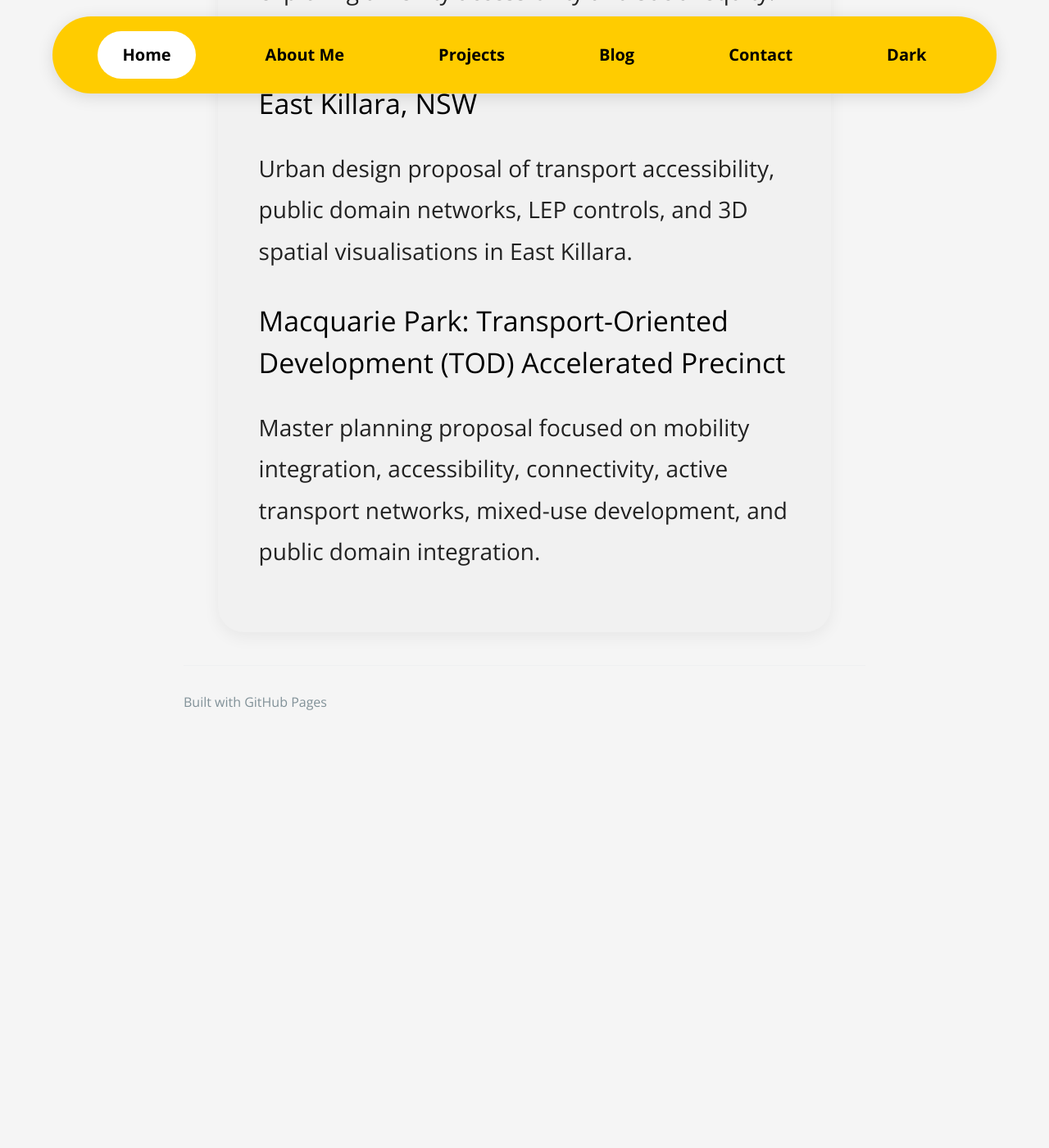
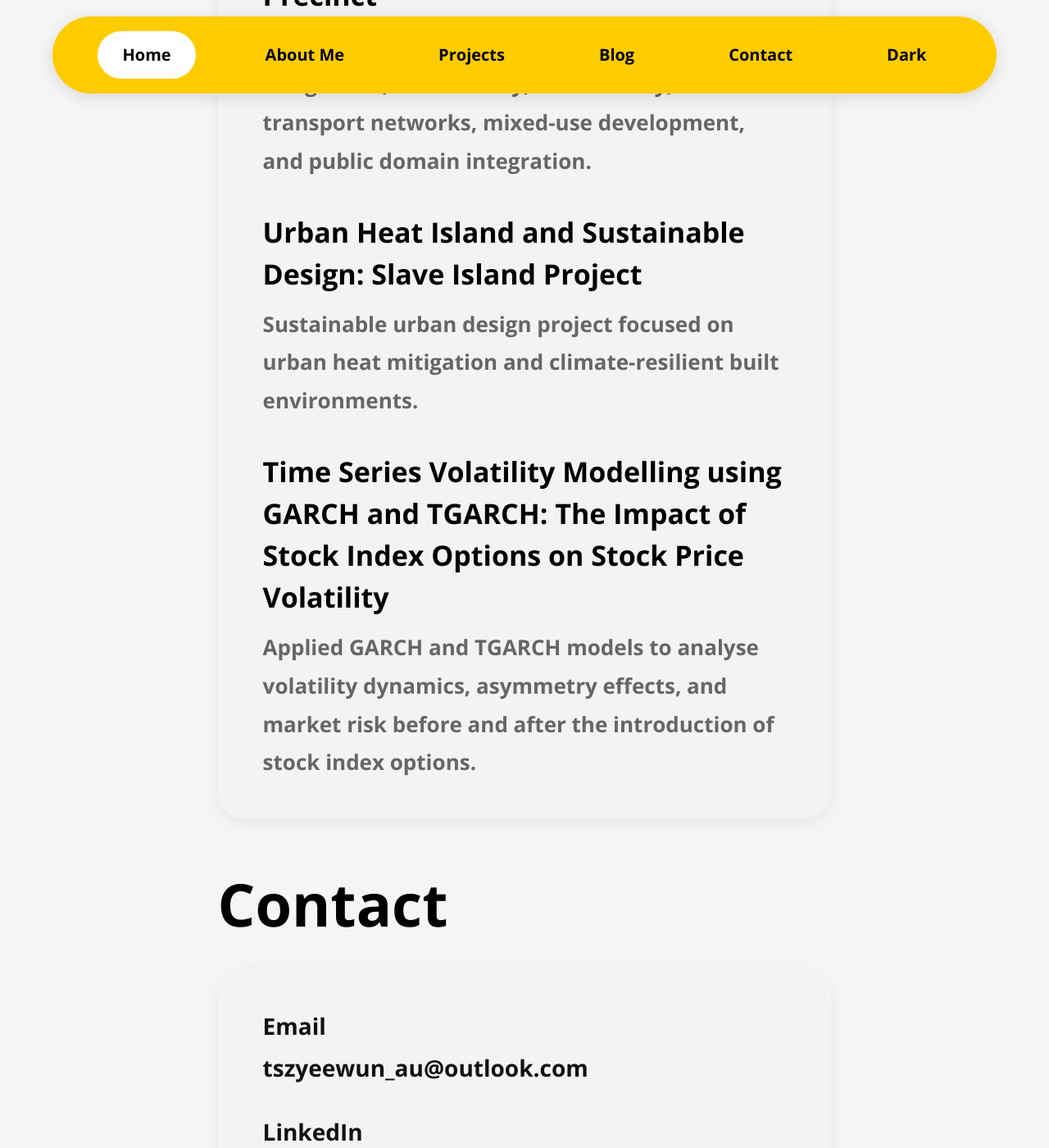
Before and after one commit to tszyeewun/tszyeewun.github.io, a Jekyll site: the page built from index.md, in a window 1280 px wide and 1400 px high, scrolled down 4735 px. Shown: the whole window at 82% size. Built offline with Jekyll 4.4.1, drawn with Linux system fonts in a browser that asks for light colours; before the commit the page ends 5635 px from its top, so only the background shows below that; some of the changed text lies outside the part shown.

Commit message:
Refactor index.md for improved structure and styling

```diff
--- a/index.md
+++ b/index.md
@@ -27,13 +27,13 @@
 
     <h2>Focus Areas</h2>
 
-    <ul>
-      <li>Artificial Intelligence & Machine Learning</li>
-      <li>Transport Modelling</li>
-      <li>GIS & Spatial Analytics</li>
-      <li>Urban Planning</li>
-      <li>Economic & Financial Analysis</li>
-    </ul>
+    <p>
+      Artificial Intelligence & Machine Learning<br>
+      Transport Modelling<br>
+      GIS & Spatial Analytics<br>
+      Urban Planning<br>
+      Economic & Financial Analysis
+    </p>
 
   </div>
 
@@ -48,14 +48,14 @@
     <h2>University of New South Wales</h2>
 
     <p>
-      <strong>Master of City Planning</strong><br>
+      Master of City Planning<br>
       Nov 2024 – Aug 2026 (Expected)
     </p>
 
     <h2>Tianjin University</h2>
 
     <p>
-      <strong>Bachelor of Finance</strong><br>
+      Bachelor of Finance<br>
       Sep 2020 – Jul 2024
     </p>
 
@@ -69,40 +69,37 @@
 
   <div class="about-card">
 
-    <h2>Traffic & Transport</h2>
+    <div class="skill-category">
+      Traffic & Transport
+    </div>
 
-    <ul>
-      <li>SIDRA</li>
-      <li>AutoTURN</li>
-      <li>SUMO</li>
-      <li>AutoCAD</li>
-    </ul>
+    <div class="skill-content">
+      SIDRA, AutoTURN, SUMO, AutoCAD
+    </div>
 
-    <h2>GIS & Spatial</h2>
+    <div class="skill-category">
+      GIS & Spatial
+    </div>
 
-    <ul>
-      <li>QGIS</li>
-      <li>ArcGIS Pro</li>
-      <li>ArcGIS Online</li>
-      <li>Vectorworks</li>
-    </ul>
+    <div class="skill-content">
+      QGIS, ArcGIS Pro, ArcGIS Online, Vectorworks
+    </div>
 
-    <h2>Programming</h2>
+    <div class="skill-category">
+      Programming
+    </div>
 
-    <ul>
-      <li>Python</li>
-      <li>MATLAB</li>
-      <li>C++</li>
-    </ul>
+    <div class="skill-content">
+      Python, MATLAB, C++
+    </div>
 
-    <h2>Data & Analytics</h2>
+    <div class="skill-category">
+      Data & Analytics
+    </div>
 
-    <ul>
-      <li>MySQL</li>
-      <li>SPSS</li>
-      <li>EViews</li>
-      <li>NVivo</li>
-    </ul>
+    <div class="skill-content">
+      MySQL, SPSS, EViews, NVivo
+    </div>
 
   </div>
 
@@ -114,36 +111,77 @@
 
   <div class="about-card">
 
-    <h2>
+    <div class="project-title">
       PedLight-SAC: Reinforcement Learning for Traffic Signal Control with Pedestrian Equity
-    </h2>
+    </div>
+
+    <div class="project-description">
+      Soft Actor-Critic (SAC) framework for pedestrian-aware traffic signal optimization.
+    </div>
+
+    <div class="project-title">
+      GIS Analysis of Amenity Equity in Blacktown, NSW
+    </div>
+
+    <div class="project-description">
+      Spatial analysis and interactive GIS storytelling exploring amenity accessibility and social equity.
+    </div>
+
+    <div class="project-title">
+      Urban Analysis and Design Proposal for East Killara, NSW
+    </div>
+
+    <div class="project-description">
+      Urban design proposal of transport accessibility, public domain networks, LEP controls, and 3D spatial visualisations in East Killara.
+    </div>
+
+    <div class="project-title">
+      Macquarie Park: Transport-Oriented Development (TOD) Accelerated Precinct
+    </div>
+
+    <div class="project-description">
+      Master planning proposal focused on mobility integration, accessibility, connectivity, active transport networks, mixed-use development, and public domain integration.
+    </div>
+
+    <div class="project-title">
+      Urban Heat Island and Sustainable Design: Slave Island Project
+    </div>
+
+    <div class="project-description">
+      Sustainable urban design project focused on urban heat mitigation and climate-resilient built environments.
+    </div>
+
+    <div class="project-title">
+      Time Series Volatility Modelling using GARCH and TGARCH: The Impact of Stock Index Options on Stock Price Volatility
+    </div>
+
+    <div class="project-description">
+      Applied GARCH and TGARCH models to analyse volatility dynamics, asymmetry effects, and market risk before and after the introduction of stock index options.
+    </div>
+
+  </div>
+
+</section>
+
+<section class="about-section">
+
+  <h1>Contact</h1>
+
+  <div class="about-card">
 
     <p>
-      Soft Actor-Critic (SAC) framework for pedestrian-aware traffic signal optimization.
+      Email<br>
+      tszyeewun_au@outlook.com
     </p>
 
-    <h2>
-      GIS Analysis of Amenity Equity in Blacktown, NSW
-    </h2>
+    <p>
+      LinkedIn<br>
+      linkedin.com/in/tszyeewun
+    </p>
 
     <p>
-      Spatial analysis and interactive GIS storytelling exploring amenity accessibility and social equity.
-    </p>
-
-    <h2>
-      Urban Analysis and Design Proposal for East Killara, NSW
-    </h2>
-
-    <p>
-      Urban design proposal of transport accessibility, public domain networks, LEP controls, and 3D spatial visualisations in East Killara.
-    </p>
-
-    <h2>
-      Macquarie Park: Transport-Oriented Development (TOD) Accelerated Precinct
-    </h2>
-
-    <p>
-      Master planning proposal focused on mobility integration, accessibility, connectivity, active transport networks, mixed-use development, and public domain integration.
+      GitHub<br>
+      github.com/liawun
     </p>
 
   </div>
@@ -156,14 +194,16 @@
 
   width:90%;
 
-  max-width:1250px;
+  max-width:1850px;
 
-  margin:40px auto;
+  margin:50px auto;
 }
 
 .about-section h1{
 
-  font-size:56px;
+  font-size:72px;
+
+  font-weight:800;
 
   margin-bottom:25px;
 
@@ -172,50 +212,113 @@
 
 .about-card{
 
-  background:#f1f1f1;
+  background:#f3f3f3;
 
-  padding:45px 50px;
+  padding:45px 55px;
 
   border-radius:32px;
 
   box-shadow:0 6px 20px rgba(0,0,0,0.06);
 }
 
-.about-card p,
-.about-card li{
+.about-card p{
 
   font-size:28px;
 
+  font-weight:700;
+
   line-height:1.8;
 
-  color:#222;
+  color:#111;
+
+  margin-bottom:28px;
 }
 
 .about-card h2{
 
-  margin-top:35px;
+  margin-top:40px;
+
+  margin-bottom:18px;
 
   font-size:34px;
+
+  font-weight:800;
 
   color:#000;
 }
 
-.about-card ul{
+/* technical skills */
 
-  padding-left:30px;
+.skill-category{
+
+  font-size:30px;
+
+  font-weight:800;
+
+  margin-top:32px;
+
+  margin-bottom:10px;
+
+  color:#000;
 }
+
+.skill-content{
+
+  font-size:26px;
+
+  font-weight:700;
+
+  line-height:1.8;
+
+  color:#333;
+}
+
+/* projects */
+
+.project-title{
+
+  font-size:34px;
+
+  font-weight:800;
+
+  margin-top:38px;
+
+  margin-bottom:12px;
+
+  color:#000;
+}
+
+.project-description{
+
+  font-size:26px;
+
+  font-weight:700;
+
+  line-height:1.8;
+
+  color:#666;
+}
+
+/* dark mode */
 
 body.dark .about-card{
 
   background:#1f1f1f;
 }
 
+body.dark .about-section h1,
+body.dark .about-card h2,
 body.dark .about-card p,
-body.dark .about-card li,
-body.dark .about-card h2,
-body.dark .about-section h1{
+body.dark .skill-category,
+body.dark .skill-content,
+body.dark .project-title{
 
   color:white;
 }
 
+body.dark .project-description{
+
+  color:#bdbdbd;
+}
+
 </style>
```
